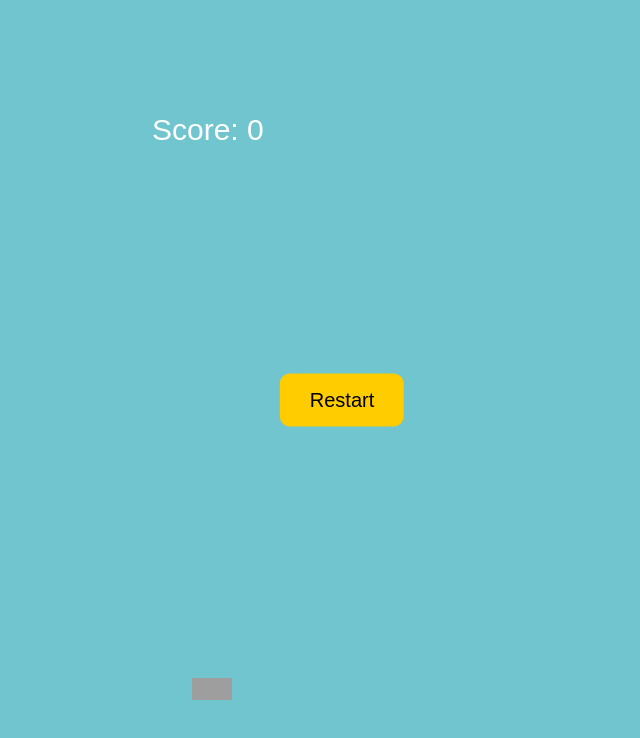
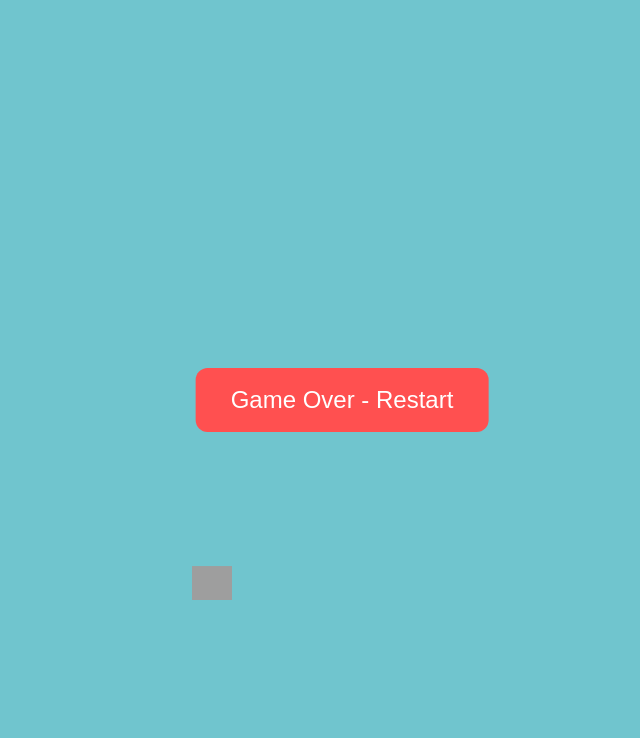
Before and after one commit to babagamer1234/bird-fly-, a plain HTML site: page index.html in a window 1280 px wide. Shown: the whole page, without its empty margins (298-938 px from the left). Drawn offline with Linux system fonts and the light colour scheme.

Commit message:
Update index.html

```diff
--- a/index.html
+++ b/index.html
@@ -3,140 +3,114 @@
 <head>
 <meta charset="UTF-8">
 <meta name="viewport" content="width=device-width, initial-scale=1.0">
-<title>Flappy Bird Game</title>
+<title>Flappy Game</title>
 <style>
-  * { margin:0; padding:0; box-sizing:border-box; }
-  body { display:flex; justify-content:center; align-items:center; height:100vh; background:#70c5ce; position:relative; }
-  canvas { background:#70c5ce; display:block; }
-  #restartBtn {
-    display:none;
+  body { margin:0; overflow:hidden; background:#70c5ce; font-family:Arial; }
+  #gameCanvas { background:#70c5ce; display:block; margin:0 auto; }
+  #gameOverBtn {
     position:absolute;
-    top:50%;
-    left:50%;
-    transform:translate(-50%, -50%);
-    padding:15px 30px;
-    font-size:20px;
-    cursor:pointer;
-    border:none;
-    border-radius:10px;
-    background:#ffcc00;
-    color:#000;
+    top:50%; left:50%; transform:translate(-50%, -50%);
+    padding:18px 35px; font-size:24px; border:none;
+    background:#ff5050; color:white; border-radius:12px;
+    cursor:pointer; display:none;
+    z-index:9999;
   }
 </style>
 </head>
 <body>
-<canvas id="gameCanvas" width="400" height="600"></canvas>
-<button id="restartBtn">Restart</button>
+<button id="gameOverBtn">Game Over - Restart</button>
+<canvas id="gameCanvas" width="420" height="600"></canvas>
+<script>
+const canvas = document.getElementById("gameCanvas");
+const ctx = canvas.getContext("2d");
 
-<!-- Background music -->
-<audio id="bgMusic" src="https://drive.google.com/file/d/1Wn-og0oHxepCXUsU61Wi_noQjMTgVydY/view?usp=sharing" loop></audio>
+// CHANGE THESE AFTER YOU SEND DIRECT LINKS
+const BIRD_IMG = "https://i.ibb.co/PvhB0NQ9/Screenshot-2025-11-30-165334.png";
+const PILLAR_IMG = "https://i.ibb.co/bjPywQps/Screenshot-2025-11-30-165710.png";
 
-<script>
-const canvas = document.getElementById('gameCanvas');
-const ctx = canvas.getContext('2d');
-const bgMusic = document.getElementById('bgMusic');
+const birdImg = new Image(); birdImg.src = BIRD_IMG;
+const pipeImg = new Image(); pipeImg.src = PILLAR_IMG;
 
-let birdImg = new Image();
-birdImg.src = 'https://ibb.co/Zj13FDV';
-
-let pipeImg = new Image();
-pipeImg.src = 'https://ibb.co/PKtvTXQ';
-
-// Game variables
-let bird = { x:50, y:200, width:40, height:30, gravity:0.6, lift:-10, velocity:0 };
+let bird = { x:60, y:250, width:40, height:35, gravity:0.35, velocity:0, jump:-6 };
 let pipes = [];
-let frame = 0;
+let frames = 0;
 let score = 0;
-const gap = 150;
 let gameOver = false;
-
-const restartBtn = document.getElementById('restartBtn');
-
-// Controls
-function flap() { if(!gameOver) bird.velocity = bird.lift; }
-document.addEventListener('keydown', flap);
-document.addEventListener('touchstart', flap);
-
-// Play music on first interaction
-document.addEventListener('click', () => { bgMusic.play(); }, { once: true });
-document.addEventListener('touchstart', () => { bgMusic.play(); }, { once: true });
-
-// Restart button
-restartBtn.addEventListener('click', () => {
-  restartBtn.style.display = 'none';
-  resetGame();
-  update();
-});
+let running = true;
 
 function drawBird(){ ctx.drawImage(birdImg, bird.x, bird.y, bird.width, bird.height); }
-
 function drawPipes(){
-  for(let i=0;i<pipes.length;i++){
-    let p = pipes[i];
-    ctx.drawImage(pipeImg, p.x, 0, p.width, p.top);
-    ctx.drawImage(pipeImg, p.x, canvas.height - p.bottom, p.width, p.bottom);
-  }
+  pipes.forEach(p => {
+    ctx.drawImage(pipeImg, p.x, p.y, p.width, p.height);
+  });
 }
 
-function updatePipes(){
-  if(frame % 90 === 0){
-    let topHeight = Math.random() * (canvas.height - gap - 100) + 50;
-    let bottomHeight = canvas.height - gap - topHeight;
-    pipes.push({ x:canvas.width, width:50, top:topHeight, bottom:bottomHeight });
-  }
-
-  for(let i=0;i<pipes.length;i++){
-    pipes[i].x -= 2;
-
-    if(bird.x < pipes[i].x + pipes[i].width &&
-       bird.x + bird.width > pipes[i].x &&
-       (bird.y < pipes[i].top || bird.y + bird.height > canvas.height - pipes[i].bottom)){
-      endGame();
-    }
-
-    if(pipes[i].x + pipes[i].width === bird.x) score++;
-  }
-
-  pipes = pipes.filter(p => p.x + p.width > 0);
+function spawnPipe(){
+  let gap = 150;
+  let topHeight = Math.random()*250 + 50;
+  pipes.push({ x:430, y:0, width:70, height:topHeight, passed:false });
+  pipes.push({ x:430, y:topHeight+gap, width:70, height:600-(topHeight+gap), passed:false });
 }
 
-function endGame(){ gameOver = true; restartBtn.style.display='block'; }
-
-function resetGame(){
-  bird.y = 200; bird.velocity=0; pipes=[]; score=0; frame=0; gameOver=false;
+function collides(p){
+  return bird.x < p.x + p.width && bird.x + bird.width > p.x && bird.y < p.y + p.height && bird.y + bird.height > p.y;
 }
 
 function update(){
-  frame++;
-  ctx.clearRect(0,0,canvas.width,canvas.height);
+  if(!running) return;
+  frames++;
 
   bird.velocity += bird.gravity;
   bird.y += bird.velocity;
 
-  if(bird.y + bird.height > canvas.height || bird.y < 0) endGame();
+  if(frames%90===0) spawnPipe();
 
-  drawBird();
-  if(!gameOver) updatePipes();
-  drawPipes();
-
-  ctx.fillStyle="white";
-  ctx.font="30px Arial";
-  ctx.fillText("Score: " + score,10,40);
-
-  if(score >= 10){
-    ctx.fillStyle="yellow";
-    ctx.font="40px Arial";
-    ctx.fillText("You Win!",canvas.width/2-80,canvas.height/2);
-    gameOver=true;
-    restartBtn.style.display='block';
-    return;
+  for(let i=pipes.length-1;i>=0;i--){
+    pipes[i].x -= 2.5;
+    if(!pipes[i].passed && pipes[i].x + pipes[i].width < bird.x){ score++; pipes[i].passed = true; }
+    if(pipes[i].x + pipes[i].width < -50) pipes.splice(i,1);
+    if(collides(pipes[i])) endGame();
   }
 
-  if(!gameOver) requestAnimationFrame(update);
+  if(bird.y + bird.height > 600 || bird.y < 0){ endGame(); }
 }
 
-// Start game after images load
-birdImg.onload = () => { pipeImg.onload = () => { update(); } }
+function draw(){
+  ctx.clearRect(0,0,canvas.width,canvas.height);
+  drawPipes();
+  drawBird();
+}
+
+function gameLoop(){
+  update();
+  draw();
+  requestAnimationFrame(gameLoop);
+}
+
+document.addEventListener("keydown", () => {
+  if(!gameOver) bird.velocity = bird.jump;
+  const bgm = document.getElementById("bgm");
+  bgm.play().catch(()=>{});
+});
+document.addEventListener("mousedown", () => {
+  if(!gameOver) bird.velocity = bird.jump;
+  const bgm = document.getElementById("bgm");
+  bgm.play().catch(()=>{});
+});
+
+document.getElementById("gameOverBtn").onclick = () => resetGame();
+
+function endGame(){ gameOver = true; running = false; document.getElementById("gameOverBtn").style.display = "block"; }
+
+function resetGame(){
+  bird.y = 250; bird.velocity = 0;
+  pipes = []; frames = 0; score = 0;
+  gameOver = false; running = true;
+  document.getElementById("gameOverBtn").style.display = "none";
+}
+
+gameLoop();
 </script>
+<audio id="bgm" src="videoplayback.m4a" loop></audio>
 </body>
 </html>
```
